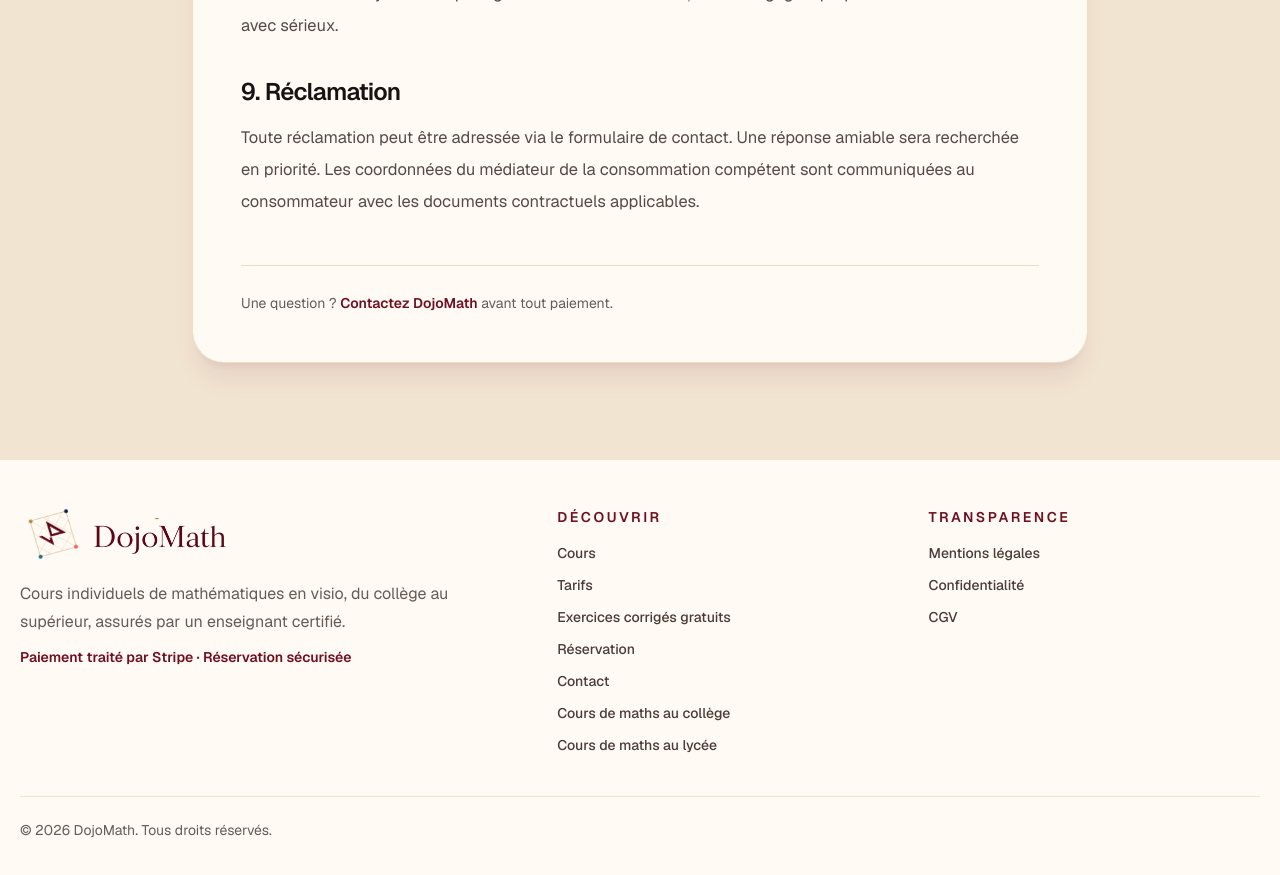
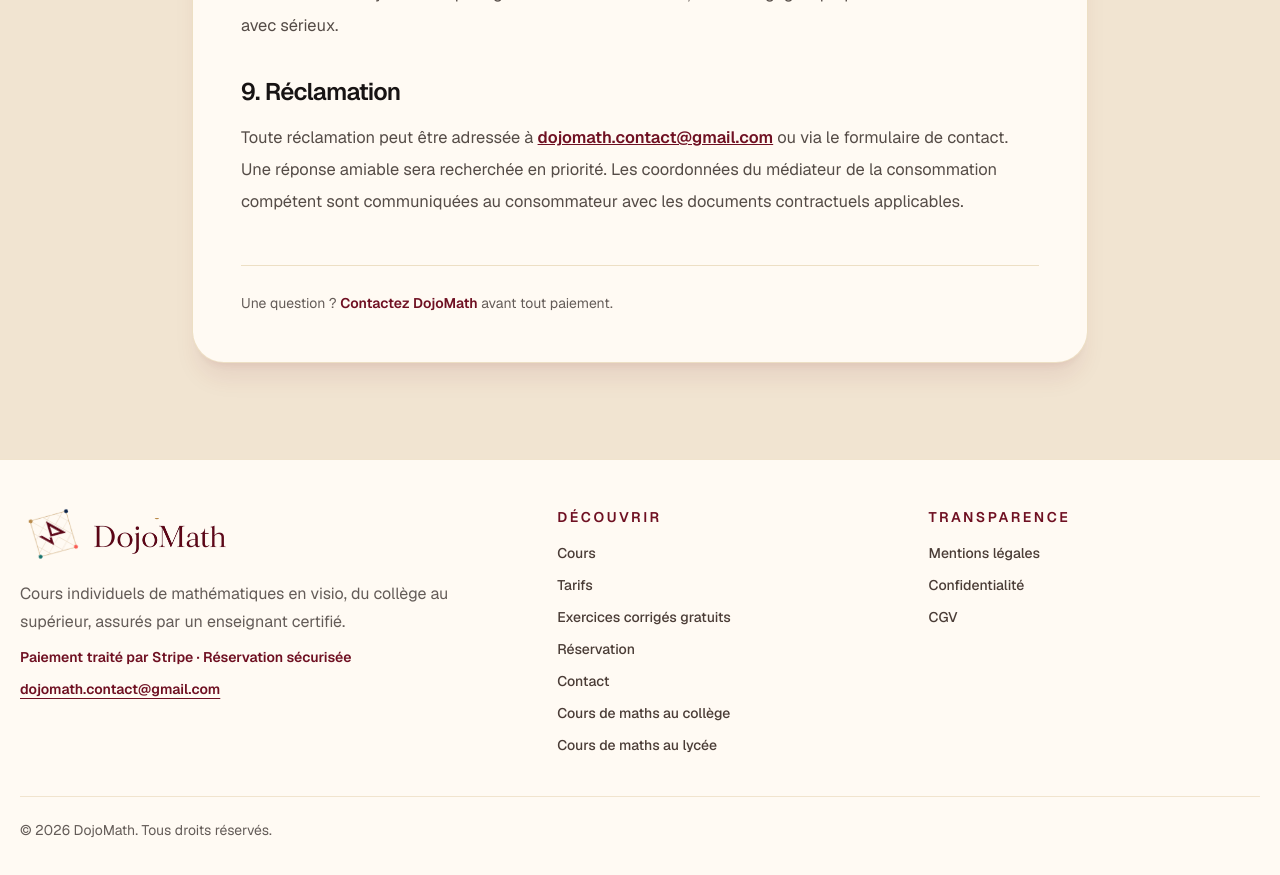
Before and after one commit to espadakiller/Dojomath, a Next.js app: page /conditions-generales-de-vente in a window 1280 px wide. Shown: the part 1700-2575 px from the top of the page. Built offline with nearby package versions, Linux system fonts and the light colour scheme.

Commit message:
Display official contact email across public pages

```diff
--- a/app/conditions-generales-de-vente/page.tsx
+++ b/app/conditions-generales-de-vente/page.tsx
@@ -2,6 +2,7 @@ import { pageMetadata } from "@/lib/metadata";
 import Link from "next/link";
 
 import LegalDocument from "@/components/LegalDocument";
+import { siteConfig } from "@/lib/site";
 
 export const metadata = pageMetadata("Conditions générales de vente", "Conditions applicables aux cours particuliers DojoMath.", "/conditions-generales-de-vente");
 
@@ -42,7 +43,7 @@ export default function CgvPage() {
       </section>
       <section>
         <h2>9. Réclamation</h2>
-        <p>Toute réclamation peut être adressée via le formulaire de contact. Une réponse amiable sera recherchée en priorité. Les coordonnées du médiateur de la consommation compétent sont communiquées au consommateur avec les documents contractuels applicables.</p>
+        <p>Toute réclamation peut être adressée à <a href={`mailto:${siteConfig.contactEmail}`}>{siteConfig.contactEmail}</a> ou via le formulaire de contact. Une réponse amiable sera recherchée en priorité. Les coordonnées du médiateur de la consommation compétent sont communiquées au consommateur avec les documents contractuels applicables.</p>
       </section>
     </LegalDocument>
   );
--- a/app/confidentialite/page.tsx
+++ b/app/confidentialite/page.tsx
@@ -2,6 +2,7 @@ import { pageMetadata } from "@/lib/metadata";
 import Link from "next/link";
 
 import LegalDocument from "@/components/LegalDocument";
+import { siteConfig } from "@/lib/site";
 
 export const metadata = pageMetadata("Politique de confidentialité", "Gestion des données personnelles sur DojoMath.", "/confidentialite");
 
@@ -35,7 +36,7 @@ export default function ConfidentialitePage() {
       </section>
       <section>
         <h2>Vos droits</h2>
-        <p>Vous pouvez demander l’accès, la rectification, l’effacement, la limitation ou, lorsque les conditions sont réunies, la portabilité de vos données. Utilisez le <Link href="/contact">formulaire de contact</Link> en précisant « Données personnelles » dans votre message. Vous pouvez également introduire une réclamation auprès de la CNIL.</p>
+        <p>Vous pouvez demander l’accès, la rectification, l’effacement, la limitation ou, lorsque les conditions sont réunies, la portabilité de vos données. Écrivez à <a href={`mailto:${siteConfig.contactEmail}`}>{siteConfig.contactEmail}</a> ou utilisez le <Link href="/contact">formulaire de contact</Link> en précisant « Données personnelles » dans votre message. Vous pouvez également introduire une réclamation auprès de la CNIL.</p>
       </section>
       <section>
         <h2>Cookies</h2>
--- a/app/contact/page.tsx
+++ b/app/contact/page.tsx
@@ -1,8 +1,9 @@
 import { pageMetadata } from "@/lib/metadata";
 import Link from "next/link";
-import { Clock3, MessageCircle, ShieldCheck } from "lucide-react";
+import { Clock3, Mail, MessageCircle, ShieldCheck } from "lucide-react";
 
 import ContactForm from "@/components/ContactForm";
+import { siteConfig } from "@/lib/site";
 
 export const metadata = pageMetadata("Contacter un professeur de maths en ligne", "Posez une question sur les cours, les niveaux, les disponibilités ou les formules DojoMath.", "/contact");
 
@@ -20,6 +21,7 @@ export default function ContactPage() {
           <p className="eyebrow text-[#6f1022]">Contact</p>
           <h1 className="mt-4 max-w-xl text-4xl font-semibold tracking-[-0.05em] text-[#171313] sm:text-5xl md:text-6xl">Parlons du besoin avant de réserver</h1>
           <p className="mt-6 max-w-xl text-lg leading-8 text-[#645c58]">Indiquez simplement le niveau, le chapitre ou l’échéance. Vous recevrez une réponse adaptée, sans obligation d’achat.</p>
+          <a href={`mailto:${siteConfig.contactEmail}`} className="mt-5 inline-flex max-w-full items-center gap-2 font-semibold text-[#6f1022] underline underline-offset-4"><Mail size={18} className="shrink-0" aria-hidden="true" /><span className="break-all">{siteConfig.contactEmail}</span></a>
           <div className="mt-8 grid gap-4">
             {reassurance.map((item) => <div key={item.title} className="flex items-start gap-4"><span className="flex h-11 w-11 shrink-0 items-center justify-center rounded-xl bg-[#6f1022] text-white"><item.icon size={20} /></span><div><h2 className="text-base font-semibold">{item.title}</h2><p className="mt-1 text-sm leading-6 text-[#645c58]">{item.text}</p></div></div>)}
           </div>
--- a/app/mentions-legales/page.tsx
+++ b/app/mentions-legales/page.tsx
@@ -14,7 +14,7 @@ export default function MentionsLegalesPage() {
         <p>{siteConfig.legalStatus}</p>
         {siteConfig.legalRegistration && <p>Immatriculation : {siteConfig.legalRegistration}</p>}
         {siteConfig.legalAddress && <p>Adresse professionnelle : {siteConfig.legalAddress}</p>}
-        <p>Contact : formulaire disponible sur la page Contact.</p>
+        <p>Contact : <a href={`mailto:${siteConfig.contactEmail}`}>{siteConfig.contactEmail}</a>, ou via le formulaire disponible sur la page Contact.</p>
       </section>
       <section>
         <h2>Responsable de la publication</h2>
--- a/components/Footer.tsx
+++ b/components/Footer.tsx
@@ -1,6 +1,7 @@
 import Link from "next/link";
 
 import Logo from "@/components/Logo";
+import { siteConfig } from "@/lib/site";
 
 const mainLinks = [
   { href: "/cours", label: "Cours" },
@@ -29,6 +30,7 @@ export default function Footer() {
           <p className="mt-3 text-sm font-semibold text-[#6f1022]">
             Paiement traité par Stripe · Réservation sécurisée
           </p>
+          <a href={`mailto:${siteConfig.contactEmail}`} className="mt-3 inline-block max-w-full break-all text-sm font-semibold text-[#6f1022] underline underline-offset-4">{siteConfig.contactEmail}</a>
         </div>
 
         <div>
```
